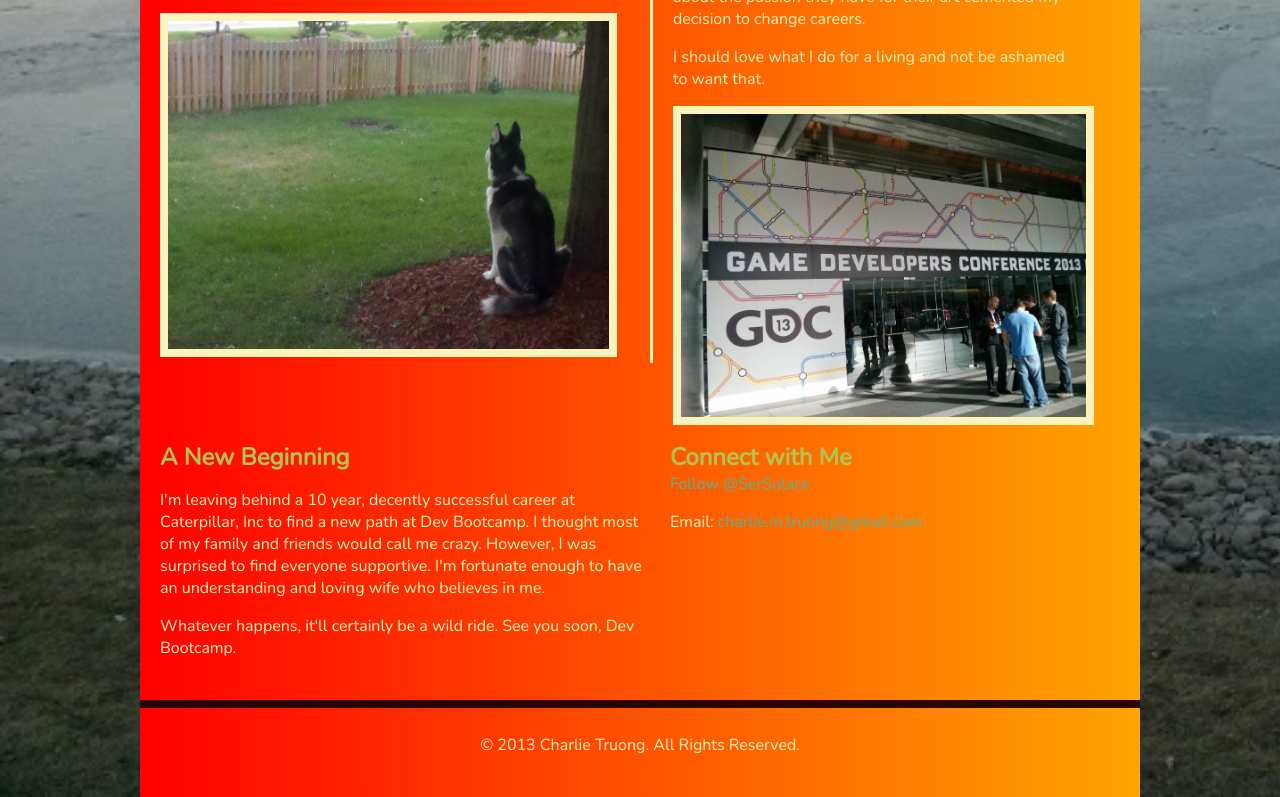
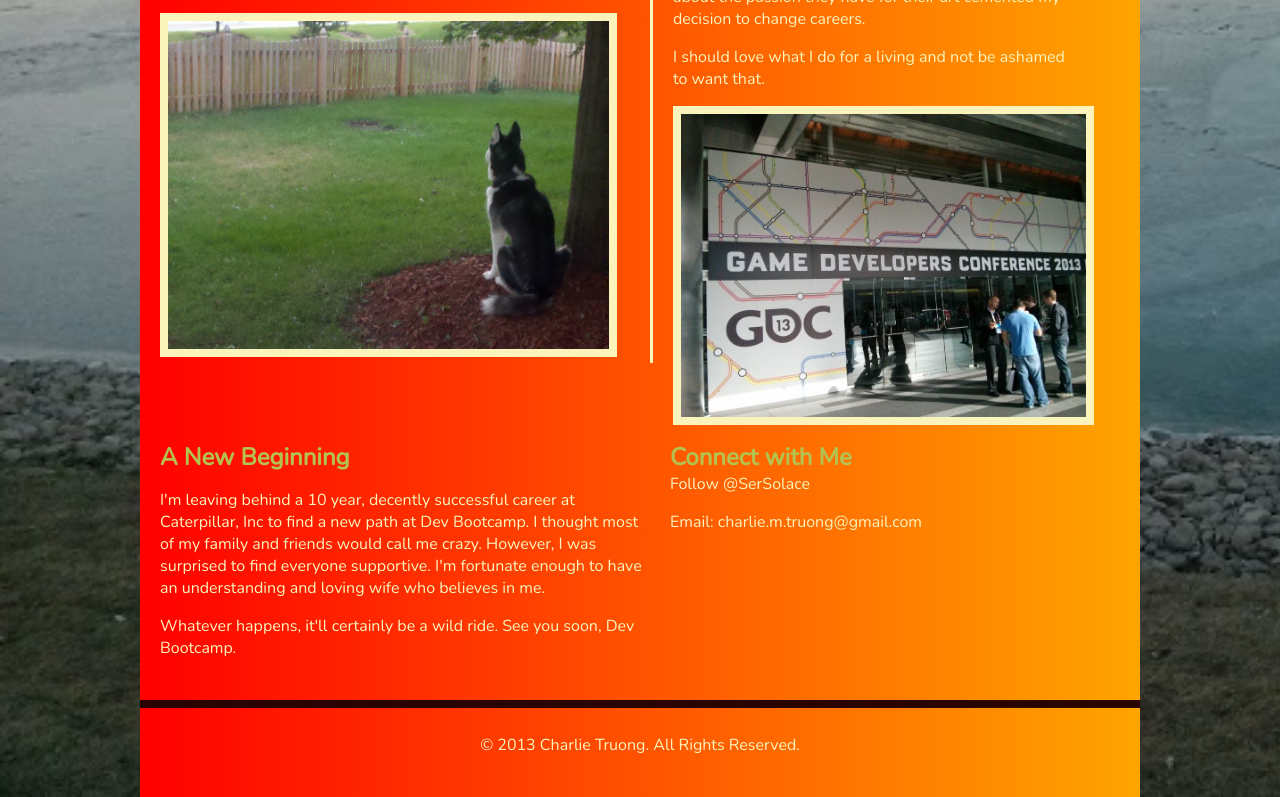
Before and after one commit to Charlie-Truong-Dev-Bootcamp/dbcpersonalsite, a plain HTML site: page index.html in a window 1280 px wide. Shown: the part 996-1793 px from the top of the page. Drawn offline with nearby package versions, Linux system fonts and the light colour scheme.

Commit message:
modified email font color

```diff
--- a/css/style.css
+++ b/css/style.css
@@ -13,7 +13,7 @@ body{
 }
 
 a{
-	color: #4FB69F;
+	color: #FAF3BC;
 	text-decoration: none;
 }
 
```
